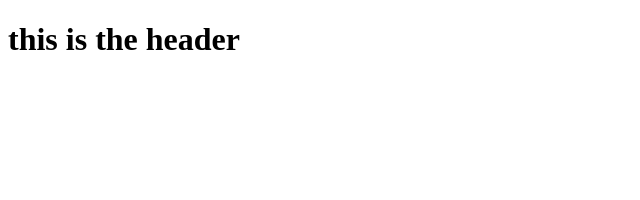
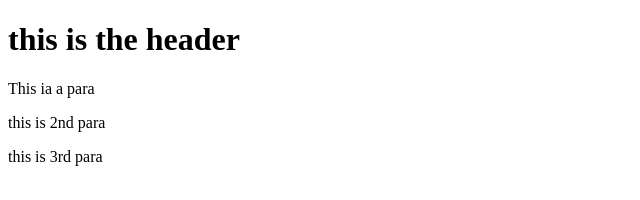
Before and after one commit to MeenuSai/bootstrap_course, a website: page test_git/index.html in a window 1280 px wide. Shown: the whole page, without its empty margins (0-640 px from the left). Drawn offline with Linux system fonts and the light colour scheme.

Commit message:
package.json ....

```diff
--- a/test_git/index.html
+++ b/test_git/index.html
@@ -2,5 +2,9 @@
 <html>
   <body>
     <h1>this is the header</h1>
+    <p>This ia a para</p>
+    <p>this is 2nd para</p>
+    <p>this is 3rd para</p>
   </body>
+
 </html>
```
Also changed, not shown: test_git/package.json (added, +24 -0 lines), 2 other files.
